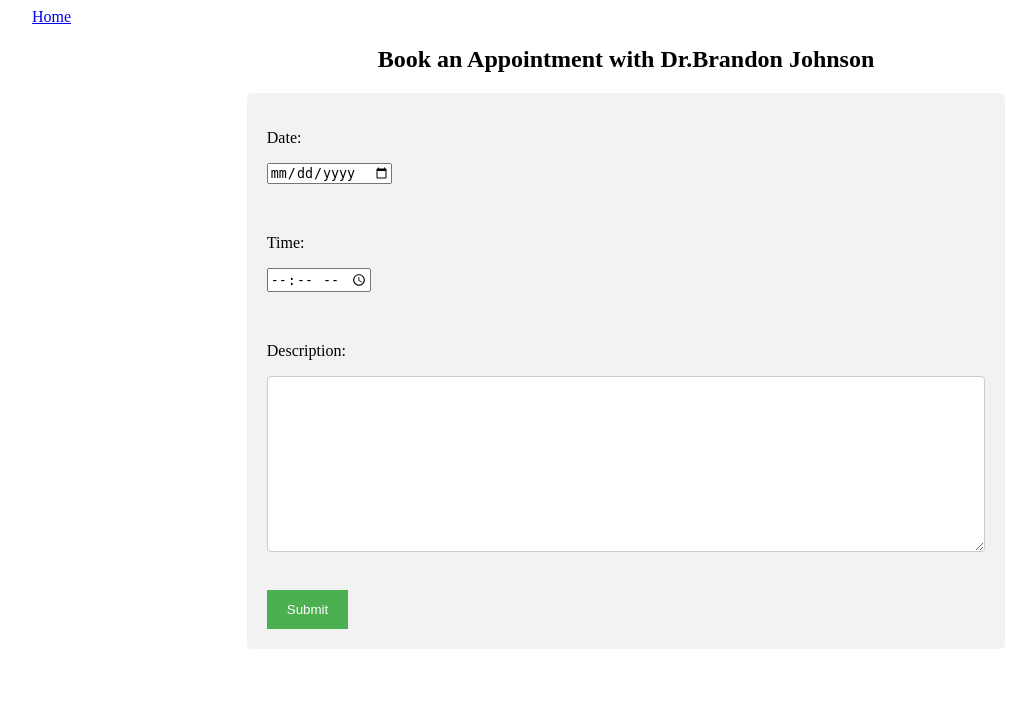
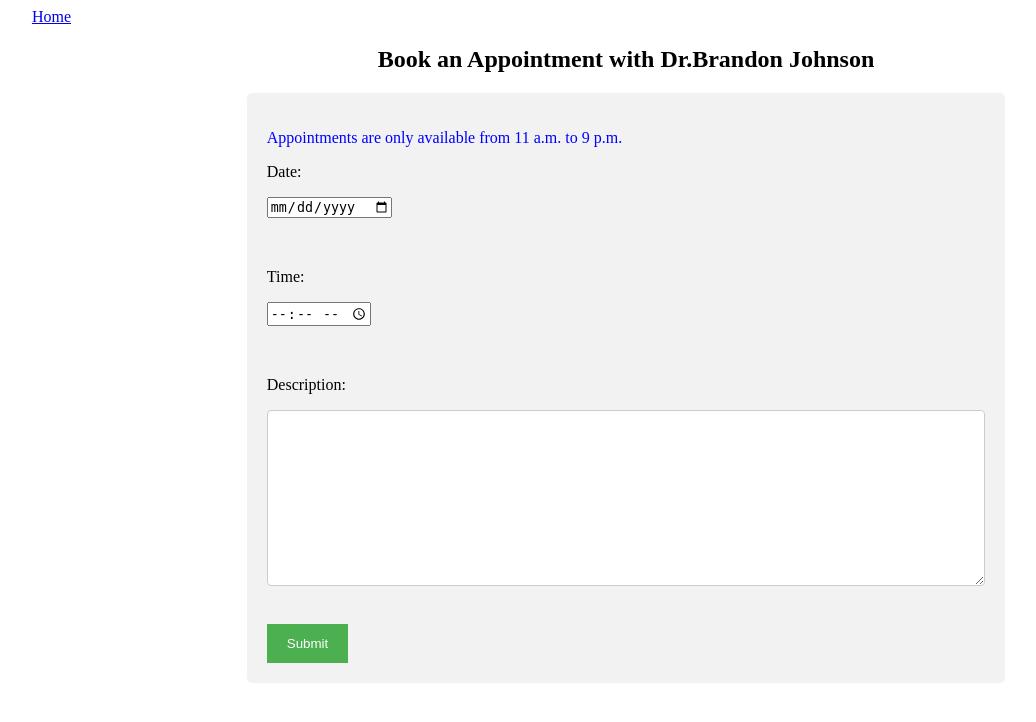
Before and after one commit to hassan797/online-consultation-web-application, a Django app: page /appointment/booksystem/1 in a window 1280 px wide. Shown: the top 722 px of the page, without its empty margins (14-1050 px from the left). Run offline with Django 3.2, Linux system fonts and the light colour scheme; data comes from the database, SQL or seed files in the repository; both versions use the stored data as it was after the commit.

Commit message:
some css

```diff
--- a/templates/Appointments.html
+++ b/templates/Appointments.html
@@ -30,6 +30,8 @@ text-align:center;
 </head>
 <body>
 <!-- Header -->
+ <a href='/' style="padding: 3%;">Home</a>
+
  <h2 style="color:DeepSkyBlue; text-align:center;">My  Appointments</h2>
 
 
--- a/templates/bookappointment.html
+++ b/templates/bookappointment.html
@@ -70,6 +70,7 @@ input[type=submit]:hover {
 
 
     <form method="POST">
+        <p style="color:blue "> Appointments are only available from 11 a.m. to 9 p.m. </p>
         {% csrf_token %}
         {% for inp in form %}
         <p>{{inp.label}}:</p>
```
Also changed, not shown: db.sqlite3.
